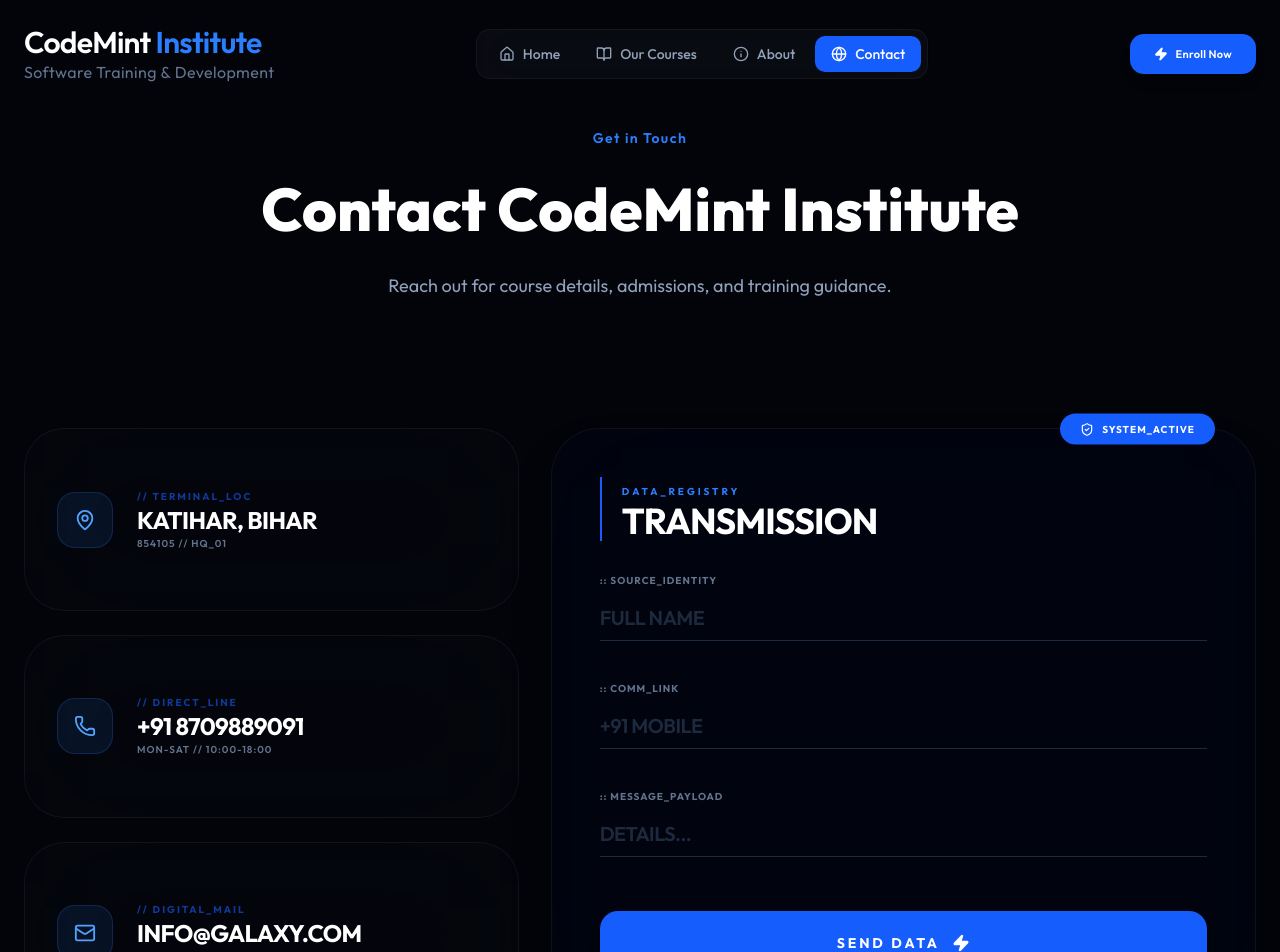
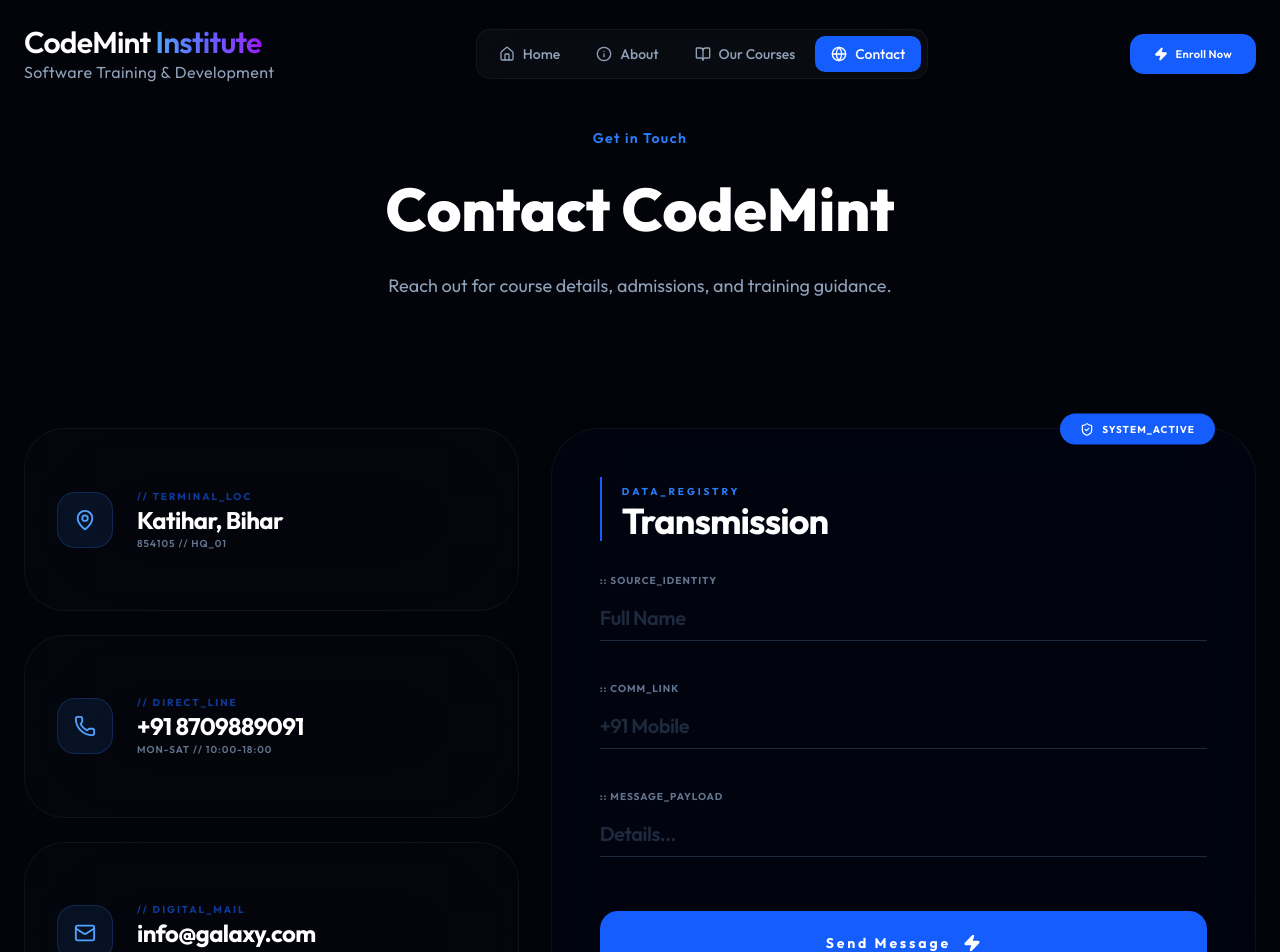
Before and after one commit to dilkash722/empire-of-arts, a React (Vite) app: page /contact in a window 1280 px wide. Shown: the top 952 px of the page. Built offline with nearby package versions, Linux system fonts and the light colour scheme.

Commit message:
Update Desing andBranding Name

```diff
--- a/src/components/Navbar.jsx
+++ b/src/components/Navbar.jsx
@@ -15,8 +15,8 @@ import {
 
 const links = [
   { name: "Home", path: "/", icon: Home },
+  { name: "About", path: "/about", icon: Info },
   { name: "Our Courses", path: "/courses", icon: BookOpen },
-  { name: "About", path: "/about", icon: Info },
   { name: "Contact", path: "/contact", icon: Globe },
 ];
 
@@ -47,11 +47,14 @@ export default function Navbar() {
         <div className="max-w-7xl mx-auto px-6 flex items-center justify-between">
           {/* BRAND */}
           <Link to="/" className="flex flex-col leading-none">
-            <span className="text-2xl md:text-3xl font-semibold tracking-tight text-white">
-              CodeMint <span className="text-blue-500">Institute</span>
+            <span className="text-2xl md:text-3xl font-semibold tracking-tight">
+              <span className="text-white">CodeMint</span>{" "}
+              <span className="text-transparent bg-clip-text bg-gradient-to-r from-blue-400 via-indigo-500 to-purple-600">
+                Institute
+              </span>
             </span>
 
-            <span className="text-base text-slate-500 tracking-wide ">
+            <span className="text-base text-slate-400 tracking-wide">
               Software Training & Development
             </span>
           </Link>
--- a/src/pages/About.jsx
+++ b/src/pages/About.jsx
@@ -43,7 +43,7 @@ const AboutPage = () => {
           <h1 className="mt-6 text-4xl sm:text-6xl md:text-7xl font-extrabold text-white leading-[1.1] tracking-tight">
             Beyond{" "}
             <span className="text-transparent bg-clip-text bg-gradient-to-r from-blue-400 via-blue-500 to-indigo-600">
-              Coding Bootcamps
+              Coding
             </span>
           </h1>
 
@@ -172,10 +172,10 @@ const AboutPage = () => {
                 Our Mission
               </h4>
               <p className="text-slate-400 text-base md:text-lg font-medium leading-relaxed">
-                To democratize software engineering. We empower local talent
-                with
-                <span className="text-white"> Next-Gen tech stacks </span>
-                making them industry-ready.
+                To make software engineering accessible to everyone. We train
+                students with
+                <span className="text-white"> modern tech stacks </span>
+                and real projects to make them industry ready.
               </p>
             </div>
           </motion.div>
@@ -196,9 +196,10 @@ const AboutPage = () => {
                 Our Vision
               </h4>
               <p className="text-slate-400 text-base md:text-lg font-medium leading-relaxed">
-                To become Bihar's premier
-                <span className="text-white"> Digital Innovation Hub </span>
-                recognized globally for excellence.
+                Helping students become
+                <span className="text-white"> independent developers </span>
+                by building real client projects with practical skills and
+                confidence.
               </p>
             </div>
           </motion.div>
--- a/src/pages/Contact.jsx
+++ b/src/pages/Contact.jsx
@@ -32,7 +32,7 @@ export default function ContactPage() {
           </p>
 
           <h1 className="mt-6 text-4xl sm:text-6xl font-extrabold text-white leading-tight">
-            Contact CodeMint Institute
+            Contact CodeMint
           </h1>
 
           <p className="mt-6 text-slate-400 text-base sm:text-lg leading-relaxed">
@@ -78,7 +78,7 @@ export default function ContactPage() {
                   <p className="text-[10px] font-bold text-blue-600/60 tracking-[0.2em] uppercase mb-1">
                     // {card.label}
                   </p>
-                  <h3 className="text-xl md:text-2xl font-bold uppercase tracking-tight text-white leading-none mb-1">
+                  <h3 className="text-xl md:text-2xl font-bold tracking-tight text-white leading-none mb-1">
                     {card.value}
                   </h3>
                   <p className="text-slate-500 text-[10px] font-semibold uppercase tracking-widest">
@@ -108,7 +108,7 @@ export default function ContactPage() {
               <span className="text-[10px] font-bold uppercase tracking-[0.3em] text-blue-500">
                 Data_Registry
               </span>
-              <h3 className="text-2xl md:text-4xl font-bold uppercase tracking-tight text-white">
+              <h3 className="text-2xl md:text-4xl font-bold tracking-tight text-white">
                 Transmission
               </h3>
             </div>
@@ -120,7 +120,7 @@ export default function ContactPage() {
                 </label>
                 <input
                   type="text"
-                  className="w-full bg-transparent border-b border-slate-800 focus:border-blue-600 py-2 text-lg md:text-xl outline-none transition-all font-semibold uppercase tracking-tight text-white placeholder:text-slate-800"
+                  className="w-full bg-transparent border-b border-slate-800 focus:border-blue-600 py-2 text-lg md:text-xl outline-none transition-all font-semibold tracking-tight text-white placeholder:text-slate-800"
                   placeholder="Full Name"
                 />
               </div>
@@ -131,7 +131,7 @@ export default function ContactPage() {
                 </label>
                 <input
                   type="tel"
-                  className="w-full bg-transparent border-b border-slate-800 focus:border-blue-600 py-2 text-lg md:text-xl outline-none transition-all font-semibold uppercase tracking-tight text-white placeholder:text-slate-800"
+                  className="w-full bg-transparent border-b border-slate-800 focus:border-blue-600 py-2 text-lg md:text-xl outline-none transition-all font-semibold tracking-tight text-white placeholder:text-slate-800"
                   placeholder="+91 Mobile"
                 />
               </div>
@@ -142,14 +142,14 @@ export default function ContactPage() {
                 </label>
                 <textarea
                   rows="1"
-                  className="w-full bg-transparent border-b border-slate-800 focus:border-blue-600 py-2 text-lg md:text-xl outline-none transition-all font-semibold uppercase tracking-tight text-white placeholder:text-slate-800 resize-none"
+                  className="w-full bg-transparent border-b border-slate-800 focus:border-blue-600 py-2 text-lg md:text-xl outline-none transition-all font-semibold tracking-tight text-white placeholder:text-slate-800 resize-none"
                   placeholder="Details..."
                 />
               </div>
             </div>
 
-            <button className="w-full h-16 bg-blue-600 hover:bg-blue-500 text-white font-bold text-sm rounded-2xl transition-all shadow-lg group flex items-center justify-center tracking-[0.2em] uppercase">
-              SEND DATA
+            <button className="w-full h-16 bg-blue-600 hover:bg-blue-500 text-white font-bold text-sm rounded-2xl transition-all shadow-lg group flex items-center justify-center tracking-[0.2em]">
+              Send Message
               <Zap
                 size={18}
                 className="ml-3 fill-current group-hover:scale-110 transition-transform"
--- a/src/pages/Courses.jsx
+++ b/src/pages/Courses.jsx
@@ -191,11 +191,11 @@ export default function Courses() {
               {/* Footer Actions */}
               <div className="flex items-center gap-6 pt-6 border-t border-white/5 flex-wrap">
                 <Button className="bg-white text-black hover:bg-blue-600 hover:text-white h-11 px-8 rounded-xl font-medium text-sm tracking-wide transition-all shadow-md">
-                  Join Program <ArrowRight size={14} className="ml-2" />
+                  Visit Center <ArrowRight size={14} className="ml-2" />
                 </Button>
 
                 <button className="text-sm font-medium tracking-wide text-slate-600 hover:text-white transition-colors">
-                  Syllabus
+                  Batch Info
                 </button>
               </div>
             </div>
--- a/src/pages/Home.jsx
+++ b/src/pages/Home.jsx
@@ -75,15 +75,19 @@ const HomePage = () => {
           {/* Main Heading */}
           <motion.h1
             variants={itemVariants}
-            className="text-4xl sm:text-6xl md:text-8xl font-extrabold leading-tight tracking-tight text-white whitespace-nowrap"
+            className="text-7xl sm:text-7xl md:text-8xl font-extrabold leading-[1.1] tracking-normal text-center md:whitespace-nowrap drop-shadow-[0_8px_30px_rgba(0,255,200,0.15)]"
           >
-            CodeMint{" "}
-            <span className="text-transparent bg-clip-text bg-gradient-to-r from-blue-400 via-blue-500 to-indigo-600">
+            <span className="text-transparent bg-clip-text bg-gradient-to-r from-blue-500 via-indigo-500 to-purple-600">
+              Code
+            </span>
+            <span className="text-transparent bg-clip-text bg-gradient-to-r from-emerald-400 via-teal-400 to-cyan-500">
+              Mint
+            </span>
+
+            <span className="block md:inline mt-2 md:mt-0 text-transparent bg-clip-text bg-gradient-to-r from-slate-300 via-slate-100 to-white md:ml-3">
               Institute
             </span>
           </motion.h1>
-
-          {/* Tagline */}
           <motion.p
             variants={itemVariants}
             className="text-blue-500 text-xs sm:text-sm md:text-base font-semibold uppercase tracking-[0.3em]"
@@ -133,7 +137,7 @@ const HomePage = () => {
         {/* Heading */}
         <div className="space-y-6 mb-10">
           <span className="text-blue-500 font-mono tracking-[0.5em] text-xs uppercase animate-pulse">
-            Practical Learning System
+            Practical Learning
           </span>
 
           <h2 className="text-4xl sm:text-5xl md:text-7xl font-black text-white tracking-tight leading-[1.05]">
```
